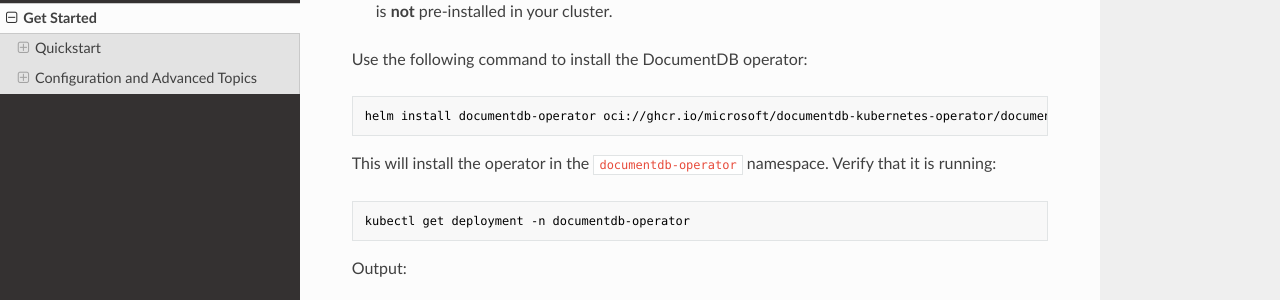
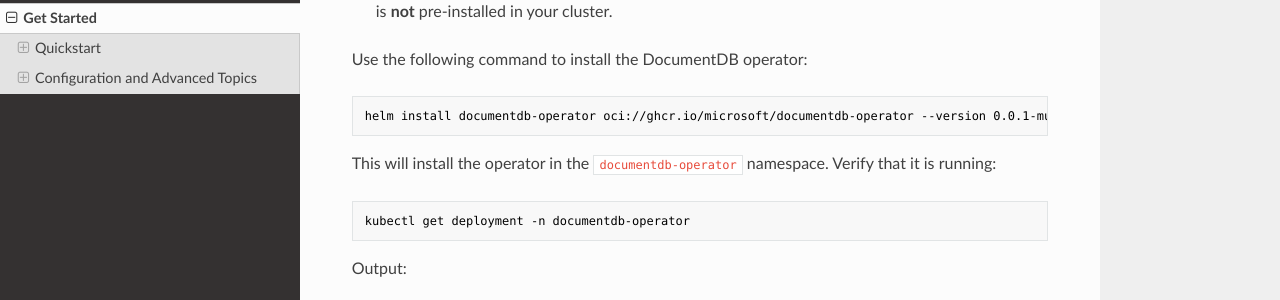
Before and after one commit to microsoft/documentdb-kubernetes-operator, an MkDocs documentation site: the page built from docs/v1/index.md, in a window 1280 px wide and 900 px high, scrolled down 1486 px. Shown: the part 151-451 px from the top of the window. Built offline with MkDocs 1.6.1, drawn with Linux system fonts in a browser that asks for light colours; nearby versions of some CDN libraries.

Commit message:
Update Operator Helm chart link and README wording (#72)
Co-authored-by: Rayhan Hossain <rhossain@microsoft.com>

````diff
--- a/docs/v1/index.md
+++ b/docs/v1/index.md
@@ -65,7 +65,7 @@
 Use the following command to install the DocumentDB operator:
 
 ```sh
-helm install documentdb-operator oci://ghcr.io/microsoft/documentdb-kubernetes-operator/documentdb-operator --version 0.0.1 --namespace documentdb-operator --create-namespace
+helm install documentdb-operator oci://ghcr.io/microsoft/documentdb-operator --version 0.0.1-multi-arch --namespace documentdb-operator --create-namespace
 ```
 
 This will install the operator in the `documentdb-operator` namespace. Verify that it is running:
````
Also changed, not shown: README.md (+1 -1 lines), docs/multi-cloud-deployment-guide.md (+1 -1 lines).
